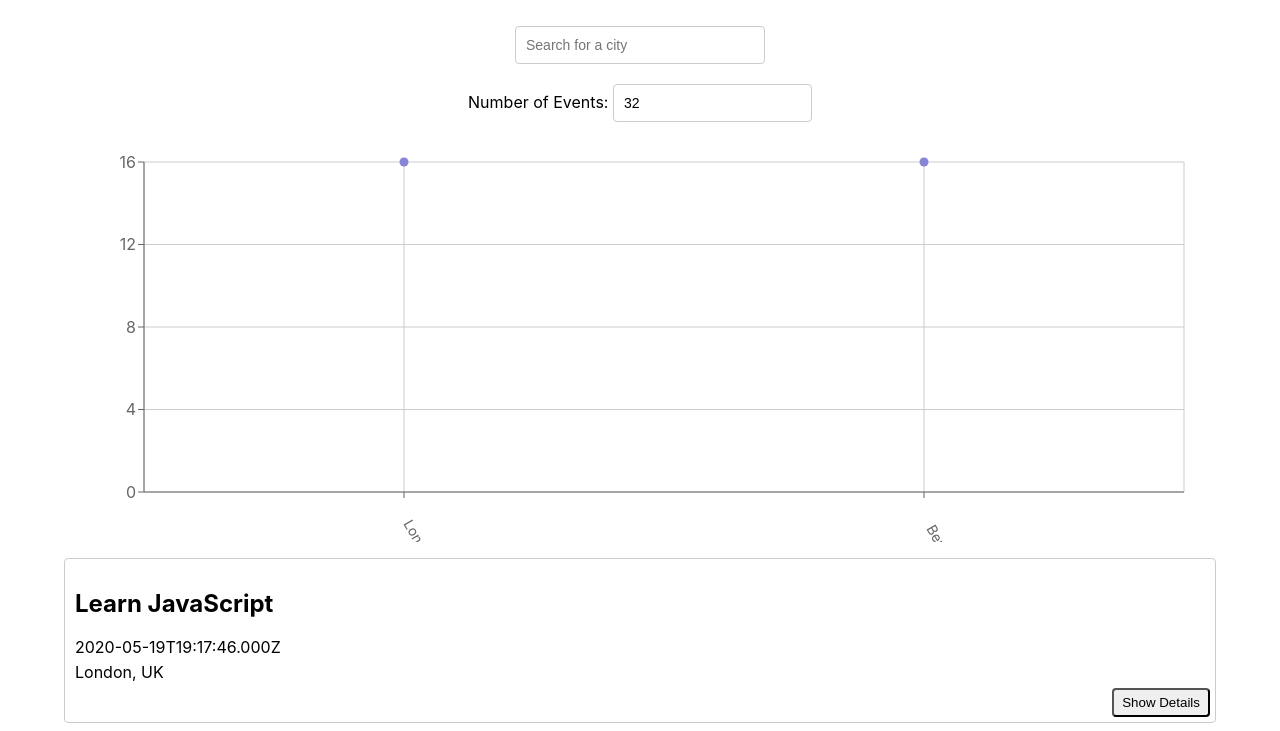
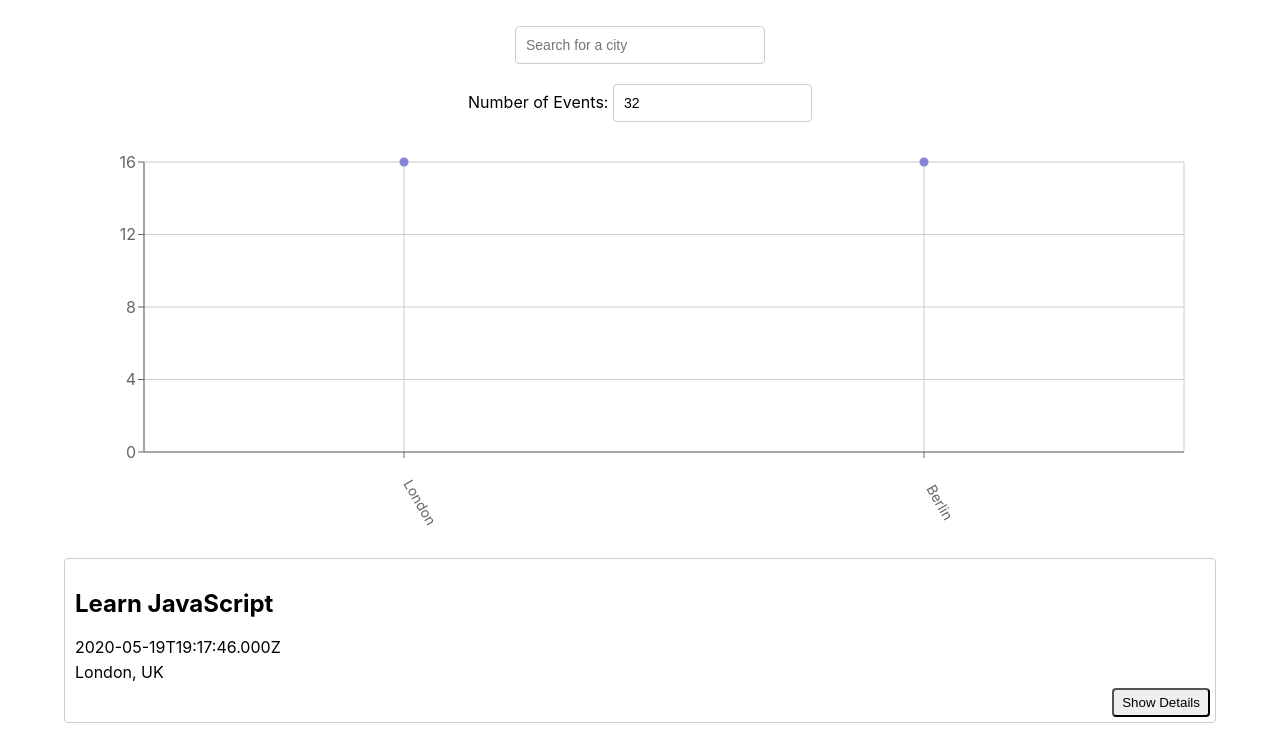
Before and after one commit to oejennings/meet, a React (Create React App) app: page / in a window 1280 px wide. Shown: the top 731 px of the page. Built offline with nearby package versions, Linux system fonts and the light colour scheme; what atatus-spa would draw is missing.

Commit message:
updated split
and extended margin

```diff
--- a/src/components/CityEventsChart.js
+++ b/src/components/CityEventsChart.js
@@ -20,7 +20,7 @@
     const getData = () => {
         const data = allLocations.map((location) => {
         const count = events.filter((event) => event.location === location).length
-          const city = location.split(', ')[0]
+          const city = location.split((/, | - /))[0]
           return { city, count };
         })
         return data;
@@ -32,7 +32,7 @@
             margin={{
               top: 20,
               right: 20,
-              bottom: 20,
+              bottom: 60,
               left: 20,
             }}
           >
```
